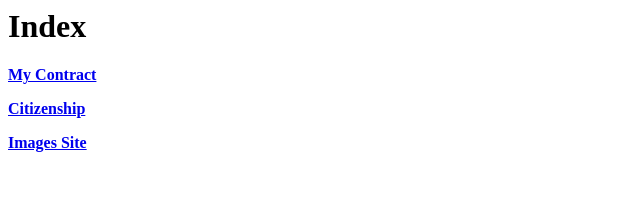
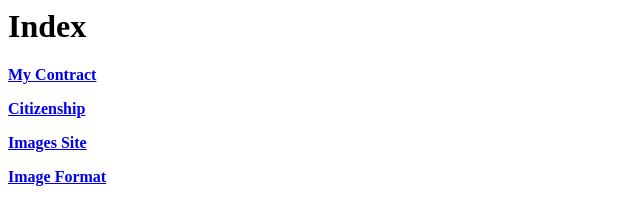
Before and after one commit to helena20/Site, a plain HTML site: page index.html in a window 1280 px wide. Shown: the whole page, without its empty margins (0-640 px from the left). Drawn offline with Linux system fonts and the light colour scheme.

Commit message:
Added image format link

```diff
--- a/index.html
+++ b/index.html
@@ -6,5 +6,6 @@
 <p><b><a href="contract.html" target="_blank">My Contract</a></b></p>
 <p><b><a href="citizenship.html" target="_blank">Citizenship</a></b></p>
 <p><b><a href="images/index.html" target="_blank">Images Site</a></b></p>
+<p><b><a href="image_format.html" target="_blank">Image Format</a></b></p>
 </body>
 </html>
```
